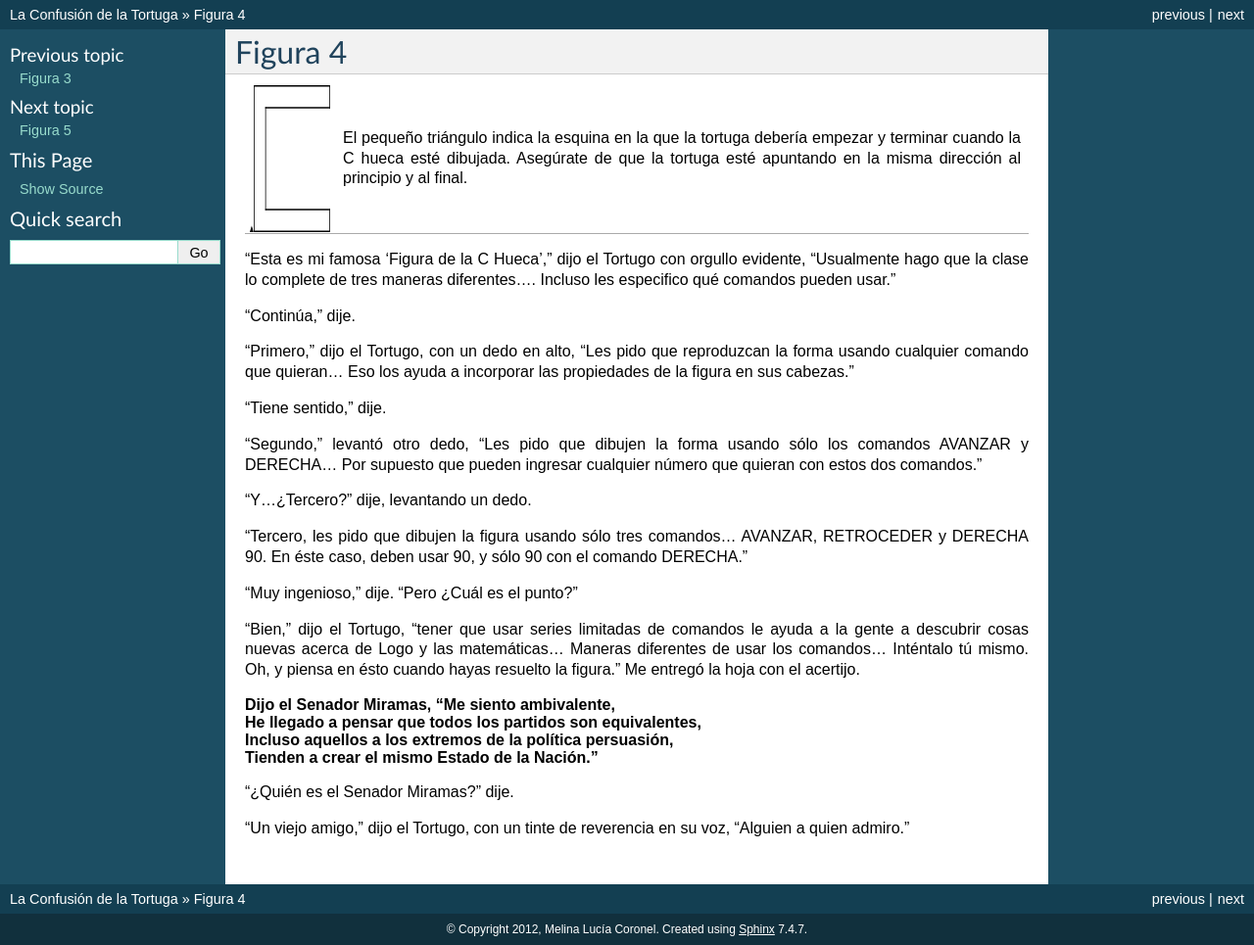
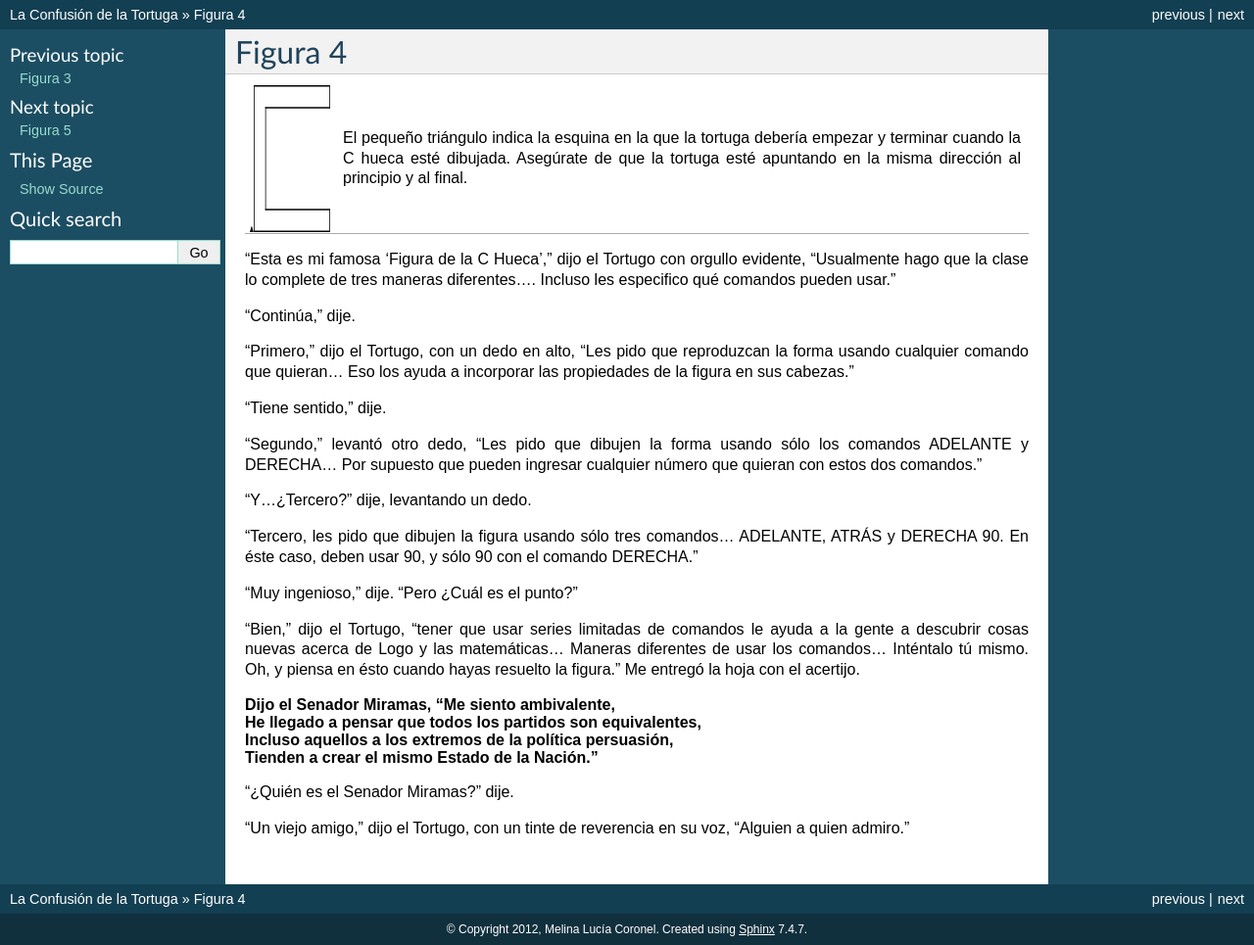
Before and after one commit to humitos/turtle-confusion-es, a Sphinx documentation site: the page built from docs/puzzle-04.rst, in a window 1280 px wide. Shown: the whole page at 98% size. Built offline with Sphinx 7.4.7, drawn with Linux system fonts in a browser that asks for light colours.

Commit message:
Puzzle 04 revised and finished

```diff
--- a/docs/puzzle-04.rst
+++ b/docs/puzzle-04.rst
@@ -20,11 +20,11 @@ Figura 4
 
 "Tiene sentido," dije.
 
-"Segundo," levantó otro dedo, "Les pido que dibujen la forma usando sólo los comandos AVANZAR y DERECHA... Por supuesto que pueden ingresar cualquier número que quieran con estos dos comandos."
+"Segundo," levantó otro dedo, "Les pido que dibujen la forma usando sólo los comandos ADELANTE y DERECHA... Por supuesto que pueden ingresar cualquier número que quieran con estos dos comandos."
 
 "Y...¿Tercero?" dije, levantando un dedo.
 
-"Tercero, les pido que dibujen la figura usando sólo tres comandos... AVANZAR, RETROCEDER y DERECHA 90. En éste caso, deben usar 90, y sólo 90 con el comando DERECHA."
+"Tercero, les pido que dibujen la figura usando sólo tres comandos... ADELANTE, ATRÁS y DERECHA 90. En éste caso, deben usar 90, y sólo 90 con el comando DERECHA."
 
 "Muy ingenioso," dije. "Pero ¿Cuál es el punto?"
 
```
